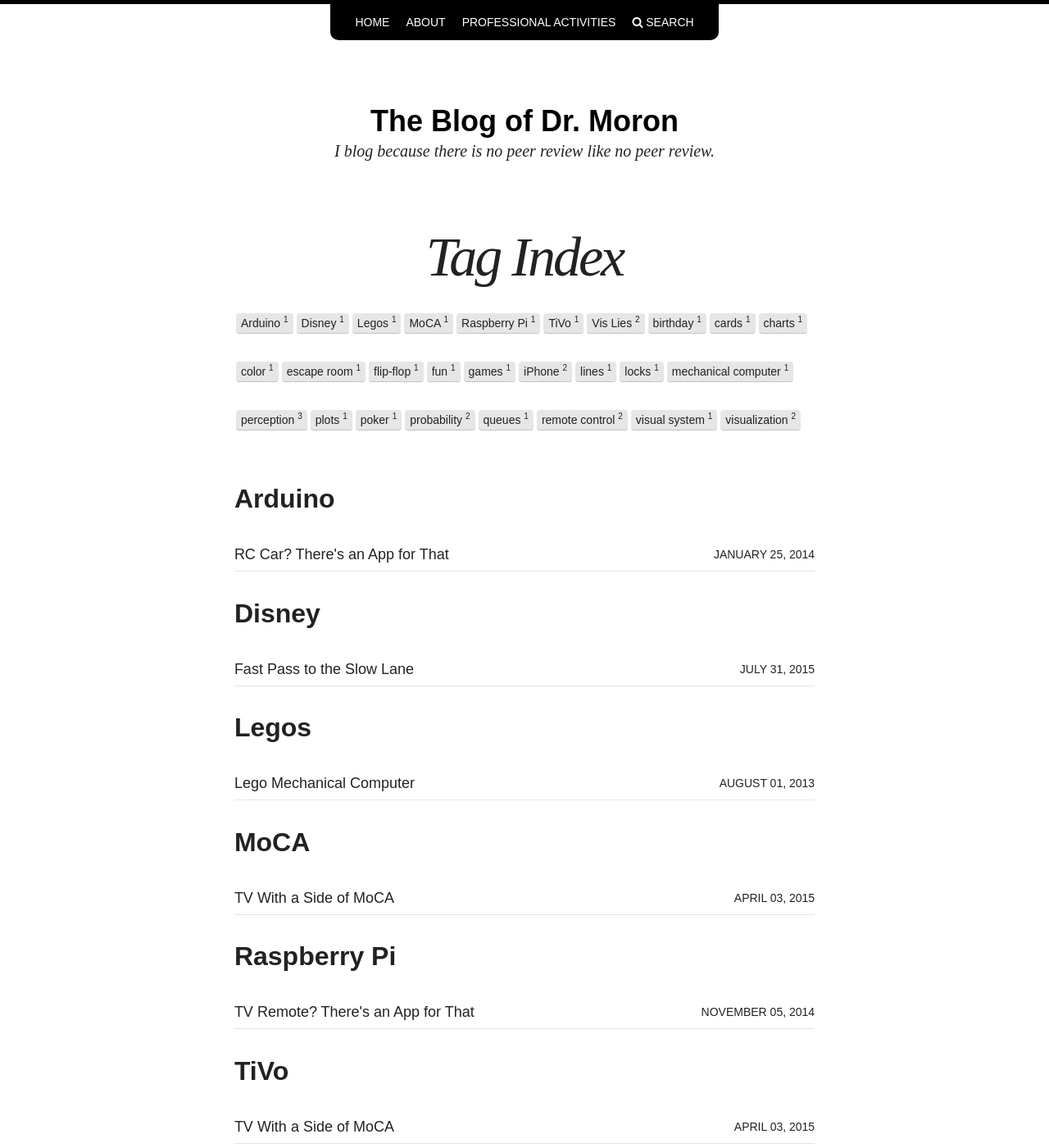
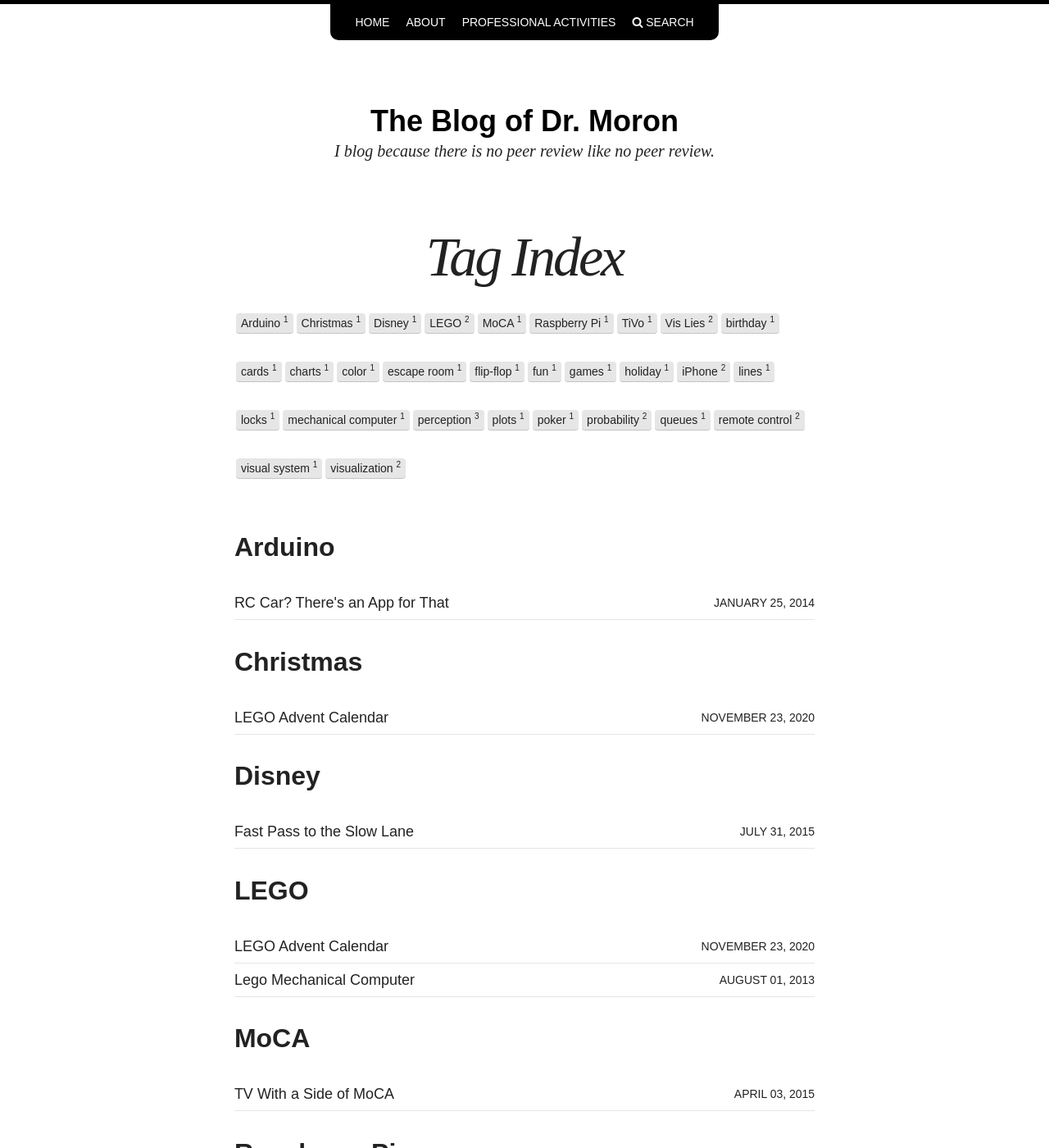
Before and after one commit to kmorel/old-blog-1, a Jekyll site: the page built from tags/index.md, in a window 1280 px wide and 1400 px high. Shown: the whole window at 82% size. Built offline with Jekyll 4.4.1, drawn with Linux system fonts in a browser that asks for light colours; nearby versions of some CDN libraries; some of the changed lines change nothing that is shown; some of the changed text lies outside the part shown.

Commit message:
Advent calendar

```diff
--- a/_posts/2013-08-01-mechanical-computer.md
+++ b/_posts/2013-08-01-mechanical-computer.md
@@ -2,7 +2,7 @@
 layout: post
 title: "Lego Mechanical Computer"
 category: computation
-tags: [ mechanical computer, Legos, flip-flop ]
+tags: [ mechanical computer, LEGO, flip-flop ]
 comments: true
 ---
 
--- /dev/null
+++ b/_posts/2020-11-23-lego-advent-calendar.md
@@ -0,0 +1,119 @@
+---
+layout: post
+title: "LEGO Advent Calendar"
+category: games
+tags: [ LEGO, holiday, Christmas ]
+---
+
+<img src="/images/lego-advent-calendar/calendar.jpg"
+     alt="Advent Calendar"
+	 width="260px"
+	 height="340px"
+	 style="float:right; padding:10px;"/>
+
+Years ago, we bought an advent calendar for our kids. It is a wooden
+structure comprising 24 hinged boxes. Some time in November, my wife would
+fill the boxes with little trinkets. Then, each day in December leading up
+to Christmas the kids could open a box and get a little surprise.
+
+Years have passed, and the kids have outgrown the little stamps and
+stickers that typically populated the calendar. But the kids still love
+doing it. Which begs the question, what do we put in it.
+
+So I had a thought. Rather than try to come up with 24 tiny presents, what
+if the items came together to form one large, and ultimately more fun, toy?
+
+Doing that isn't hard. A construction toy does just this. A construction
+set, such as LEGO, comes in little pieces that, in several steps, come
+together to build a single item. So just break up the steps into 24 parts,
+put the instruction parts with the associated pieces in each box, and let
+the fun ensue.
+
+That's probably enough instruction you need. That said, here is some added
+information that might be helpful.
+
+## Picking a Set
+
+The first step, of course, is actually getting a construction toy. Just
+about any set will do. It just needs to have at least 24 steps to build
+something.
+
+LEGO and other brands do sell pre-made advent calendar kits, and that is
+certainly the easiest way to go. However, all the kits I have seen are 24
+tiny independent models, which is kind of missing the point of building
+something larger.
+
+I try to go for something that is unlikely to be very recognizable until
+near the end. Also, our advent calendar has pretty small boxes, so I try to
+find a kit that looks like it comprises mostly small pieces.
+
+I'm sure any brand of kit will do. I find the LEGO brand kits have a couple
+of useful features for the project, which I'll mention later.
+
+## Dividing the Instructions
+
+The next step is taking the instructions and splitting them into 24 parts.
+The easiest way to do that is to take the instruction booklet and divide
+the pages up somewhat evenly.
+
+One particularly nice thing about LEGO sets is that [LEGO provides online
+build instructions] for any kit. You can download a PDF file for any
+instruction kit. Other brands might provide something similar. With the
+online PDF file, you can use an editor to split the pages into separate
+files.
+
+With the instructions split up into 24 files, I post the files onto a cloud
+file service. Any file service will work as long as you can publicly share
+the files. There are plenty of free alternatives (such as [Google Drive],
+[OneDrive], [Dropbox], and many others).
+
+<img src="/images/lego-advent-calendar/qr-codes.jpg"
+     alt="QR Codes"
+	 width="260px"
+	 height="294px"
+	 style="float:right; padding:10px;"/>
+
+From there I use a QR code generator to convert the shared links to the
+files I posted to a QR code. (Once again, there are lots of free, online QR
+code generator services. I would pick one that allows you to copy/paste
+directly from the web page.) From there I open up a word processor and make
+a table of QR codes, labeled for each day.
+
+Or alternately, you could just cut up the instruction booklet and just
+package up the pages directly.
+
+## Divvying up the Parts
+
+<img src="/images/lego-advent-calendar/package.jpg"
+     alt="Package"
+	 width="235px"
+	 height="216px"
+	 style="float:left; padding:10px;"/>
+
+Now that the instructions are split up, it's time to fill up the advent
+calendar boxes. For each day, find the parts associated with those steps,
+and package them together with the QR code for the instructions (or the
+actual instruction pages if that's the way you go).
+
+This is the time consuming part. Here is another place where LEGO has some
+features to make it easier. First, modern LEGO instructions have, at the
+beginning of each step, a list of parts for that step. That makes it easier
+to correctly package the parts. Second, the moderately large LEGO sets
+divide the parts into packages that are opened sequentially. This makes it
+easier to find the parts for each step.
+
+<img src="/images/lego-advent-calendar/fill-box.jpg"
+     alt="Filling the Box"
+	 width="260px"
+	 height="340px"
+	 style="float:right; padding:10px;"/>
+
+From there, place each bundle in the associated box of the advent calendar.
+Or, if you don't have a calendar, put them in labeled boxes or bags or
+presents. It's really all about a surprise each day.
+
+
+[LEGO provides online build instructions]: https://www.lego.com/en-us/service/buildinginstructions/
+[Google Drive]: http://drive.google.com/
+[OneDrive]: https://onedrive.live.com/
+[Dropbox]: https://www.dropbox.com/
```
Also changed, not shown: images/lego-advent-calendar/calendar.jpg (added), images/lego-advent-calendar/fill-box.jpg (added), images/lego-advent-calendar/package.jpg (added), images/lego-advent-calendar/qr-codes.jpg (added).
